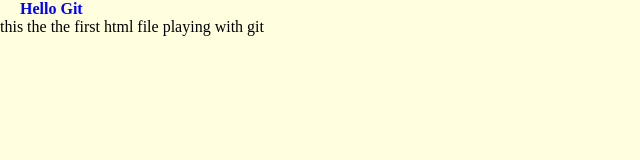
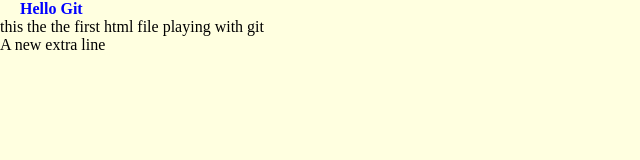
Before and after one commit to CamHaoHa/git-test, a plain HTML site: page index.html in a window 1280 px wide. Shown: the whole page, without its empty margins (0-640 px from the left). Drawn offline with Linux system fonts and the light colour scheme.

Commit message:
Update index.html with a new line

```diff
--- a/index.html
+++ b/index.html
@@ -10,5 +10,6 @@
 <body>
     <h1>Hello Git</h1>
     <p>this the the first html file playing with git</p>
+    <p>A new extra line</p>
 </body>
 </html>
```
